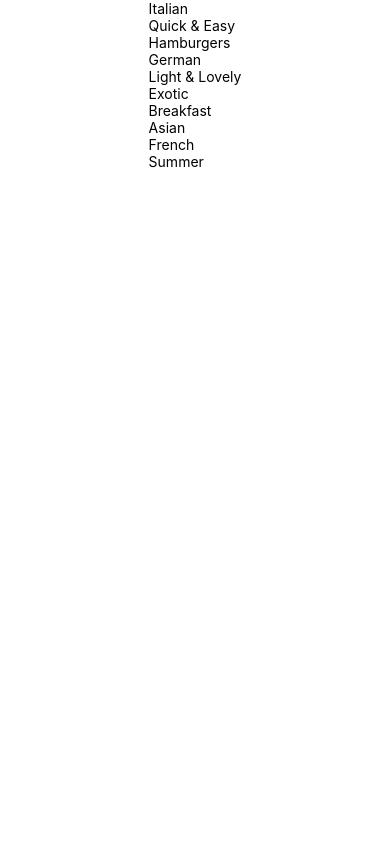
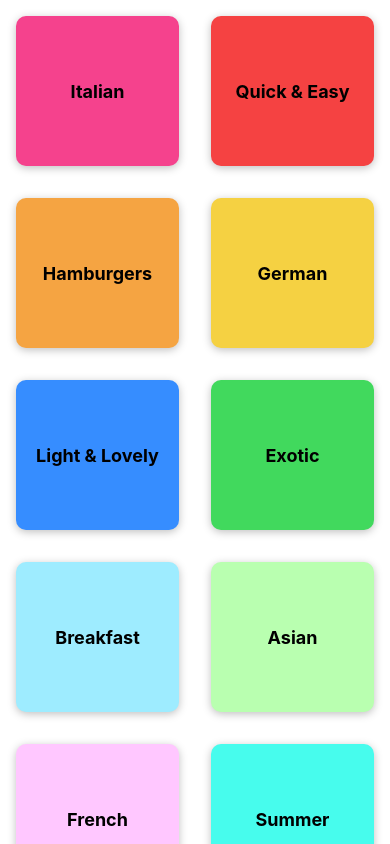
Before and after one commit to HusseinIbrahim2/Chew-On-This, a React Native app: screen / in a window 390 px wide. Built offline with nearby package versions, Linux system fonts and the light colour scheme.

Commit message:
Styling the grid category

```diff
--- a/App.js
+++ b/App.js
@@ -5,17 +5,13 @@ import CategoriesScreen from './screens/CategoriesScreen';
 
 export default function App() {
   return (
-    <View style={styles.container}>
-      <CategoriesScreen />
-    </View>
+    <>
+    <StatusBar style='light' />
+    <CategoriesScreen />
+    </>
+
   );
 }
 
 const styles = StyleSheet.create({
-  container: {
-    flex: 1,
-    backgroundColor: '#fff',
-    alignItems: 'center',
-    justifyContent: 'center',
-  },
 });
--- a/app.json
+++ b/app.json
@@ -6,6 +6,7 @@
     "orientation": "portrait",
     "icon": "./assets/icon.png",
     "userInterfaceStyle": "light",
+    "backgroundColor": "#24180f",
     "splash": {
       "image": "./assets/splash.png",
       "resizeMode": "contain",
--- a/components/CategoryListe.js
+++ b/components/CategoryListe.js
@@ -1,16 +1,45 @@
-import { View, Pressable, Text } from "react-native";
+import { View, Pressable, Text, StyleSheet } from "react-native";
 
 function CategoryListe({ title, color }) {
     return (
-        <View>
-            <Pressable>
-                <View>
-                    <Text> {title} </Text>
+        <View style={[style.griditem , {backgroundColor : color}]}>
+            <Pressable android_ripple={{color:'#ccc' , borderless: true}} style={style.button}>
+                <View style={style.innerContainer}>
+                    <Text style={style.title}> {title} </Text>
                 </View>
 
             </Pressable>
         </View>
     )
 }
+const style = StyleSheet.create({
+    griditem: {
+        borderRadius: 10 ,
+        borderColor: '#000',
+        margin: 16,
+        flex: 1,
+        elevation:4,
+        height: 150,
+        shadowColor: 'black',
+        shadowOpacity: 0.25,
+        shadowOffset: { width: 0, height: 2 },
+        shadowRadius: 8,
+    },
+    button: {
+        flex: 1,
+    },
+
+    innerContainer: {
+        flex: 1,
+        justifyContent: 'center',
+        alignItems: 'center',
+        padding: 5,
+    },
+
+    title: {
+        fontWeight: 'bold',
+        fontSize: 18,
+    }
+});
 
 export default CategoryListe;
--- a/screens/CategoriesScreen.js
+++ b/screens/CategoriesScreen.js
@@ -1,18 +1,24 @@
-import { FlatList } from "react-native";
+import { FlatList, StyleSheet } from "react-native";
 
 import { CATEGORIES } from "../data/data";
 import CategoryListe from "../components/CategoryListe";
 
 function LogCategoriesItem(itemData) {
     return (
-        <CategoryListe title={itemData.item.title} />
+        <CategoryListe title={itemData.item.title} color={itemData.item.color} />
     )
 }
 
 function CategoriesScreen() {
-    return  (
-            <FlatList data={CATEGORIES} keyExtractor={(item) => item.id} renderItem={LogCategoriesItem} />
-        )
-    }
+    return (
+        <FlatList
+            data={CATEGORIES}
+            keyExtractor={(item) => item.id}
+            renderItem={LogCategoriesItem}
+            numColumns={2}
+            />
+    )
+}
+
 
 export default CategoriesScreen;
```
